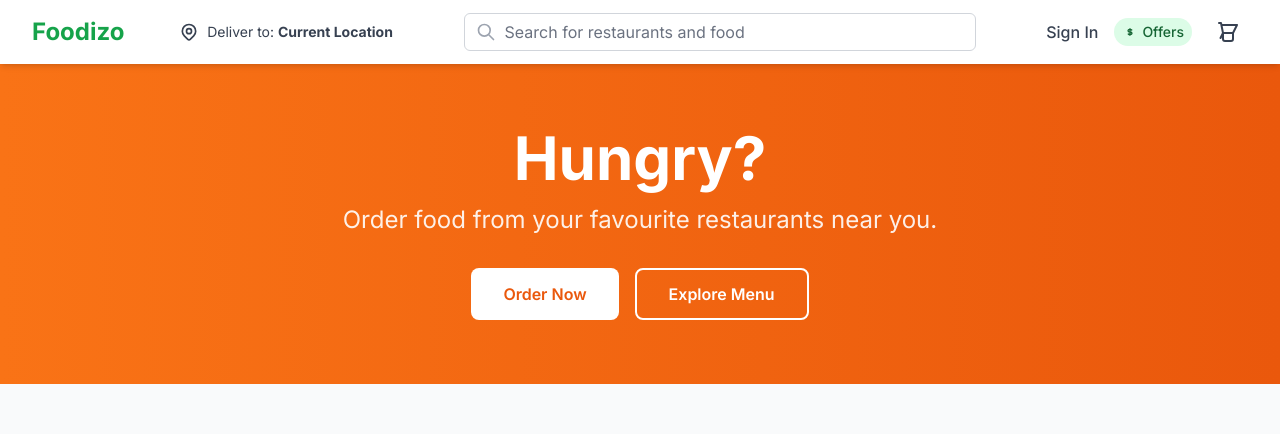
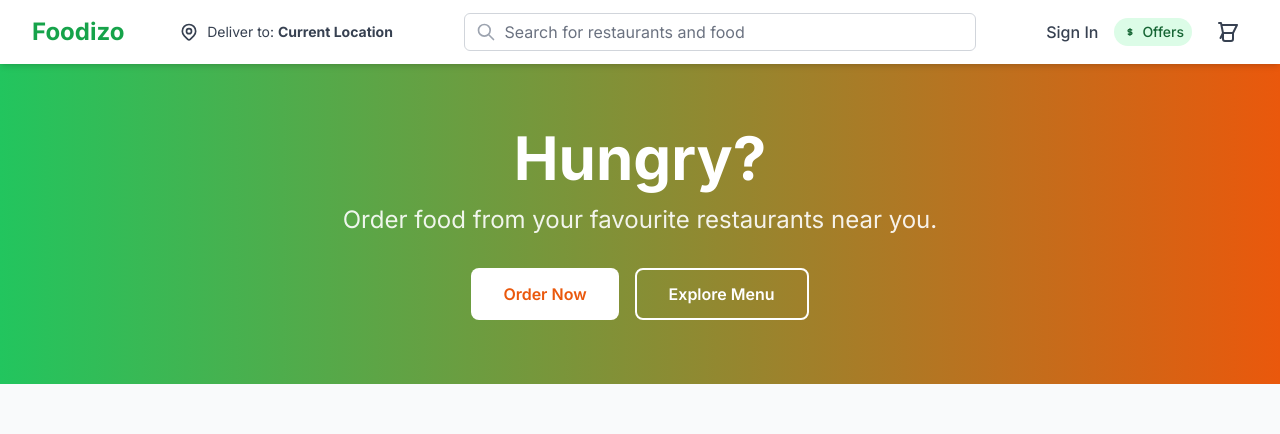
Before and after one commit to Manubhav-Chauhan/Foodizo, a React (Vite) app: page / in a window 1280 px wide. Shown: the top 434 px of the page. Built offline with nearby package versions, Linux system fonts and the light colour scheme; the HTML template or start-up script is replaced by a standard one.

Commit message:
Update Hero.jsx

```diff
--- a/src/components/Hero.jsx
+++ b/src/components/Hero.jsx
@@ -2,7 +2,7 @@ import React from 'react'
 
 const Hero = () => {
   return (
-    <section className="bg-gradient-to-r from-primary-500 to-primary-600 text-white py-16">
+    <section className="bg-gradient-to-r from-green-500 to-orange-600 text-white py-16">
       <div className="max-w-7xl mx-auto px-4 sm:px-6 lg:px-8">
         <div className="text-center">
           <h1 className="text-4xl md:text-6xl font-bold mb-4">
```
